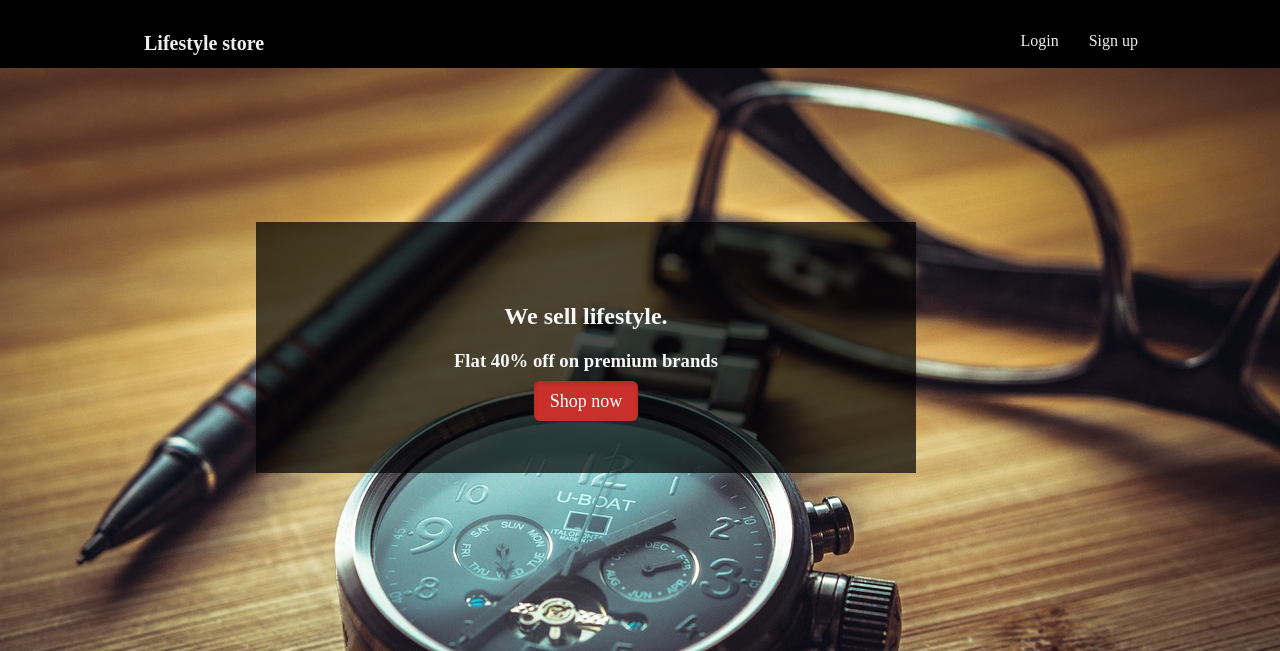
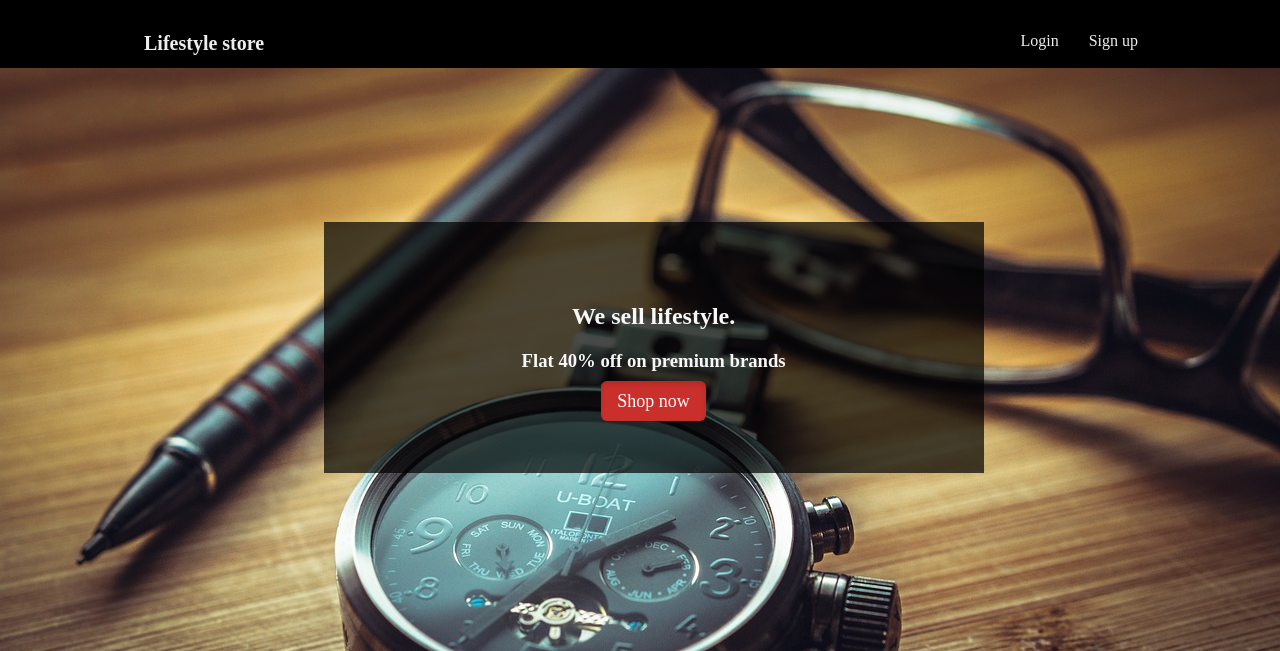
Before and after one commit to kritiagrawal112/assignment, a plain HTML site: page index.html in a window 1280 px wide. Shown: the top 651 px of the page. Drawn offline with Linux system fonts and the light colour scheme.

Commit message:
Update style.css

```diff
--- a/style.css
+++ b/style.css
@@ -74,7 +74,7 @@ nav ul li
     position: relative;
    padding-top: 6%;
     padding-bottom:  6%;
-    left: 10%;
+    left: 170px;
 overflow:hidden;
 background-color: rgba(0, 0, 0, 0.7);
 max-width: 660px;
```
